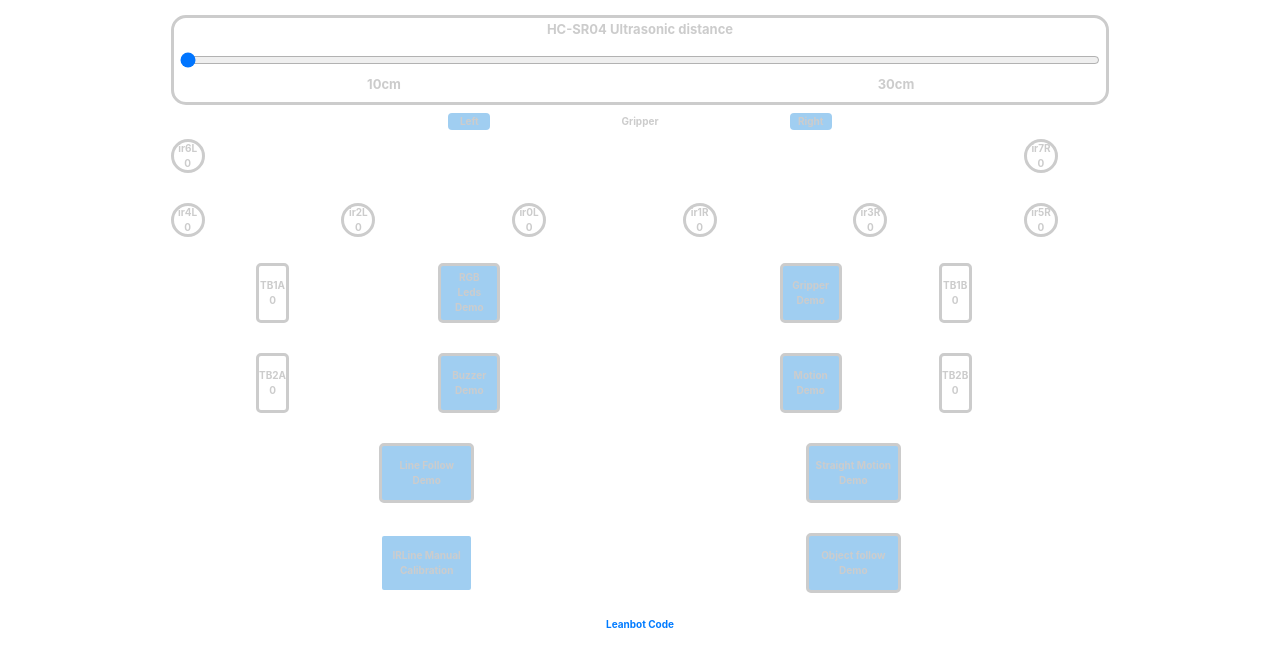
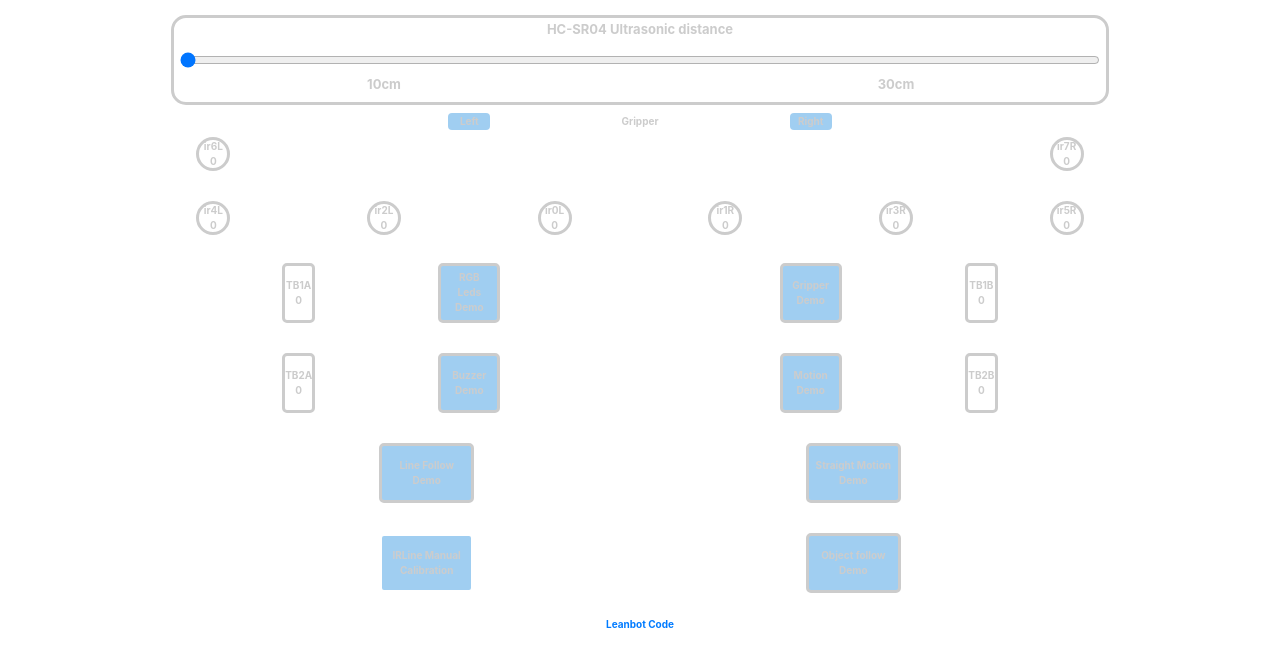
Before and after one commit to lesysang1322002/LeanbotDemoAndTest, a plain HTML site: page index.html in a window 1280 px wide. Shown: the part 53-720 px from the top of the page. Drawn offline with nearby package versions, Linux system fonts and the light colour scheme.

Commit message:
Update styles.css

```diff
--- a/styles.css
+++ b/styles.css
@@ -258,31 +258,37 @@ body {
 
   .grid-item.ir4L {
     grid-column: 3; /* Bắt đầu từ cột 3 */
-    grid-row: 8 / span 2; /* Nằm ở hàng 8 và chiếm 2 hàng */
+    grid-row: 8; /* Nằm ở hàng 8 và chiếm 2 hàng */
+    height: 34px;
+    width: 34px;
+    border-radius: 50%;
+
+    place-self: center;
+  }
+
+  .grid-item.ir2L {
+    grid-column: 5; /* Bắt đầu từ cột 5 */
+    grid-row: 8 ; /* Nằm ở hàng 8 và chiếm 2 hàng */
     height: 34px;
     width:  34px;
     border-radius: 50%;
+    place-self: center;
   }
-  .grid-item.ir2L {
-    grid-column: 5; /* Bắt đầu từ cột 5 */
-    grid-row: 8 / span 2; /* Nằm ở hàng 8 và chiếm 2 hàng */
+  .grid-item.ir0L {
+    grid-column: 7; /* Bắt đầu từ cột 6 và chiếm 4 cột */
+    grid-row: 8; /* Nằm ở hàng 8 và chiếm 2 hàng */
     height: 34px;
     width:  34px;
     border-radius: 50%;
+    place-self: center;
   }
-  .grid-item.ir0L {
-    grid-column: 7; /* Bắt đầu từ cột 6 và chiếm 4 cột */
-    grid-row: 8 / span 2; /* Nằm ở hàng 8 và chiếm 2 hàng */
+  .grid-item.ir1R {
+    grid-column: 9; /* Bắt đầu từ cột 6 và chiếm 4 cột */
+    grid-row: 8 ; /* Nằm ở hàng 8 và chiếm 2 hàng */
     height: 34px;
     width:  34px;
     border-radius: 50%;
-  }
-  .grid-item.ir1R {
-    grid-column: 9; /* Bắt đầu từ cột 6 và chiếm 4 cột */
-    grid-row: 8 / span 2; /* Nằm ở hàng 8 và chiếm 2 hàng */
-    height: 34px;
-    width:  34px;
-    border-radius: 50%;
+    place-self: center;
   }
   .grid-item.ir3R {
     grid-column: 11; /* Bắt đầu từ cột 6 và chiếm 4 cột */
@@ -290,27 +296,31 @@ body {
     height: 34px;
     width:  34px;
     border-radius: 50%;
+    place-self: center;
   }
   .grid-item.ir5R {
     grid-column: 13; /* Bắt đầu từ cột 6 và chiếm 4 cột */
-    grid-row: 8 / span 2; /* Nằm ở hàng 8 và chiếm 2 hàng */
+    grid-row: 8 ; /* Nằm ở hàng 8 và chiếm 2 hàng */
     height: 34px;
     width:  34px;
     border-radius: 50%;
+    place-self: center;
   }
   .grid-item.ir6L {
     grid-column: 3; /* Bắt đầu từ cột 6 và chiếm 4 cột */
-    grid-row: 6 / span 2; /* Nằm ở hàng 2 */
+    grid-row: 6 ; /* Nằm ở hàng 2 */
     height: 34px;
     width:  34px;
     border-radius: 50%;
+    place-self: center;
   }
   .grid-item.ir7R {
     grid-column: 13; /* Bắt đầu từ cột 6 và chiếm 4 cột */
-    grid-row: 6 / span 2; /* Nằm ở hàng 2 */
+    grid-row: 6 ; /* Nằm ở hàng 2 */
     height: 34px;
     width:  34px;
     border-radius: 50%;
+    place-self: center;
   }
 
   .grid-item.TB1A {
@@ -319,6 +329,7 @@ body {
     height:60px;
     width:33px;
     border-radius: 5px;
+    place-self: center;
   }
 
   .grid-item.TB2A {
@@ -327,6 +338,7 @@ body {
     height:60px;
     width:33px;
     border-radius: 5px;
+    place-self: center;
   }
 
   .grid-item.TB1B {
@@ -335,6 +347,7 @@ body {
     height:60px;
     width:33px;
     border-radius: 5px;
+    place-self: center;
   }
 
   .grid-item.TB2B {
@@ -343,6 +356,7 @@ body {
     height:60px;
     width:33px;
     border-radius: 5px;
+    place-self: center;
   }
 
   .Gripper{
```
